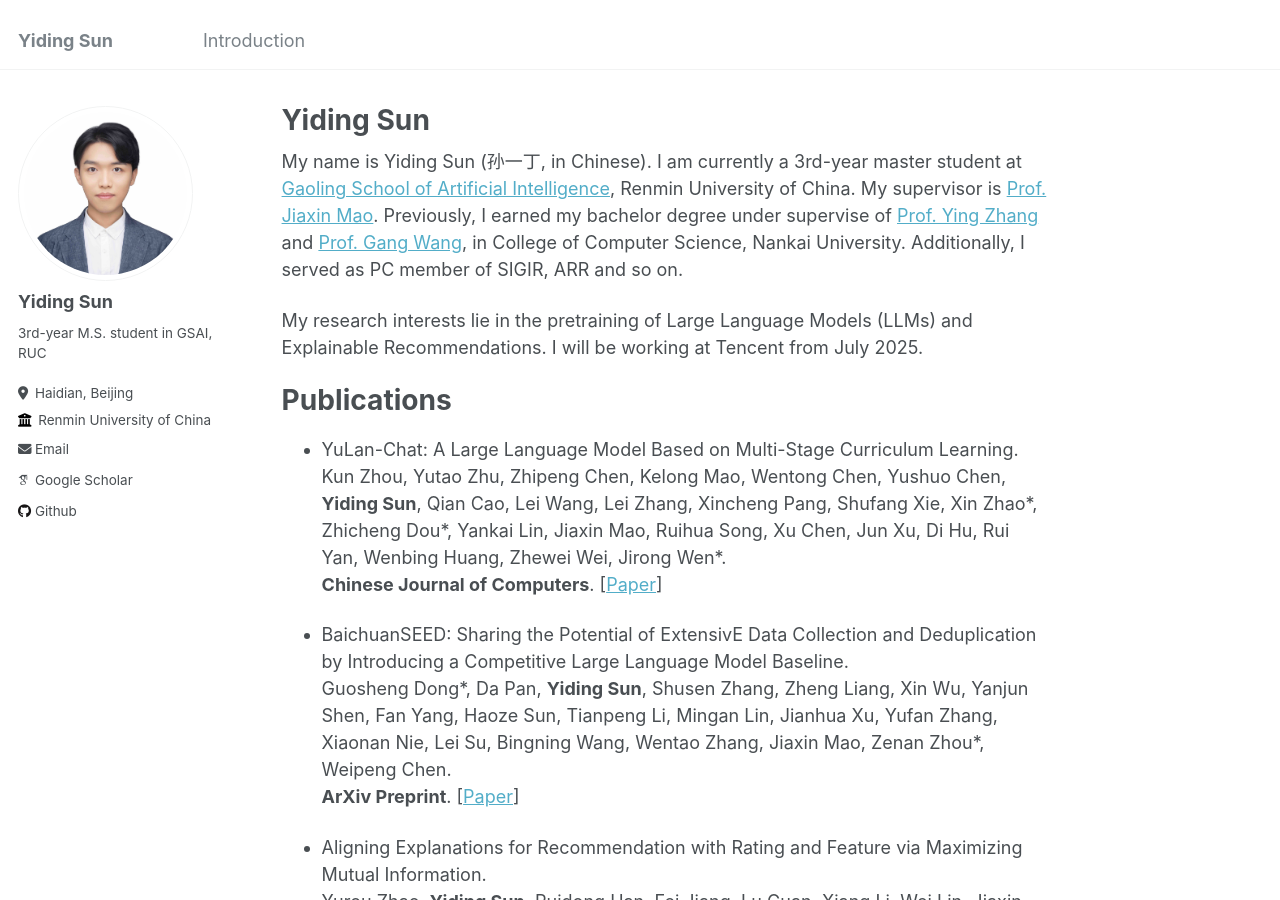
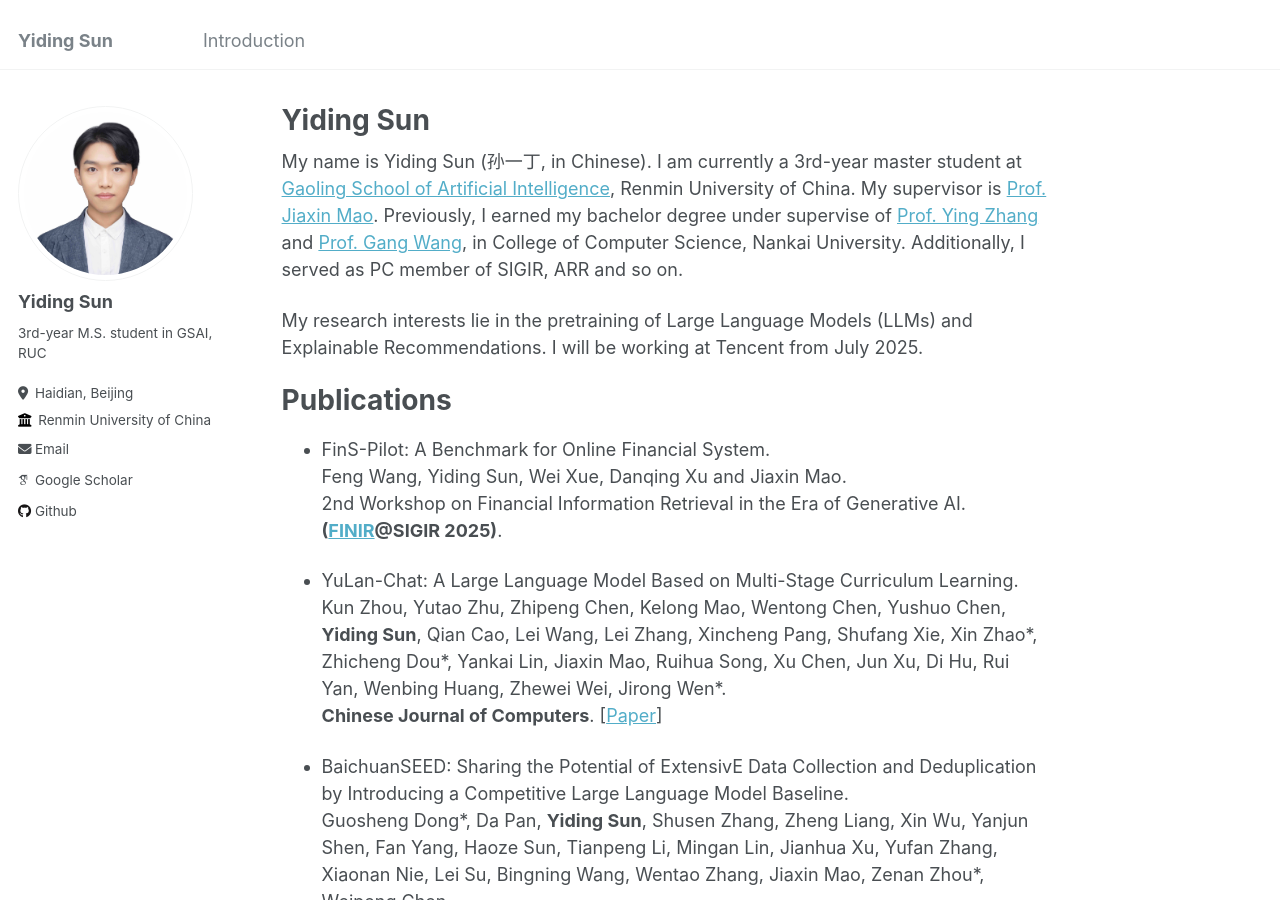
Before and after one commit to Emanual20/Emanual20.github.io, a Jekyll site: the page built from _pages/about.md, in a window 1280 px wide and 900 px high. Built offline with Jekyll 4.4.1, drawn with Linux system fonts in a browser that asks for light colours; some web fonts are replaced.

Commit message:
Update about.md

```diff
--- a/_pages/about.md
+++ b/_pages/about.md
@@ -14,6 +14,10 @@ My research interests lie in the pretraining of Large Language Models (LLMs) and
 
 Publications
 ======
+
+* FinS-Pilot: A Benchmark for Online Financial System. \
+Feng Wang, Yiding Sun, Wei Xue, Danqing Xu and Jiaxin Mao. \
+2nd Workshop on Financial Information Retrieval in the Era of Generative AI. **([FINIR](https://finir2025.github.io/)@SIGIR 2025)**.
 
 * YuLan-Chat: A Large Language Model Based on Multi-Stage Curriculum Learning. \
 Kun Zhou, Yutao Zhu, Zhipeng Chen, Kelong Mao, Wentong Chen, Yushuo Chen, **Yiding Sun**, Qian Cao, Lei Wang, Lei Zhang, Xincheng Pang, Shufang Xie, Xin Zhao\*, Zhicheng Dou\*, Yankai Lin, Jiaxin Mao, Ruihua Song, Xu Chen, Jun Xu, Di Hu, Rui Yan, Wenbing Huang, Zhewei Wei, Jirong Wen\*. \
@@ -38,8 +42,7 @@ Yutao Zhu, Kun Zhou, Kelong Mao, Wentong Chen, **Yiding Sun**, Zhipeng Chen, Qia
 
 * Investigating Users' Preferences for Explanation Tags on Online Delivery Platform. \
 **Yiding Sun**, Yurou Zhao, Ruidong Han, Fei Jiang, Lu Guan, Xiang Li, Wei Lin and Jiaxin Mao. \
-1st Workshop on Measuring the Quality of Explanations
-in Recommender Systems. **([QUARE](https://sites.google.com/view/quare-2022/accepted-papers)@SIGIR 2022)**.
+1st Workshop on Measuring the Quality of Explanations in Recommender Systems. **([QUARE](https://sites.google.com/view/quare-2022/accepted-papers)@SIGIR 2022)**.
 
 * Evaluating the Explanation Tags of Online Food Delivery Recommendation: A Position Paper. \
 Yurou Zhao, Ruidong Han, Fei Jiang, Lu Guan, Xiang Li, Wei Lin, **Yiding Sun** and Jiaxin Mao. \
```
